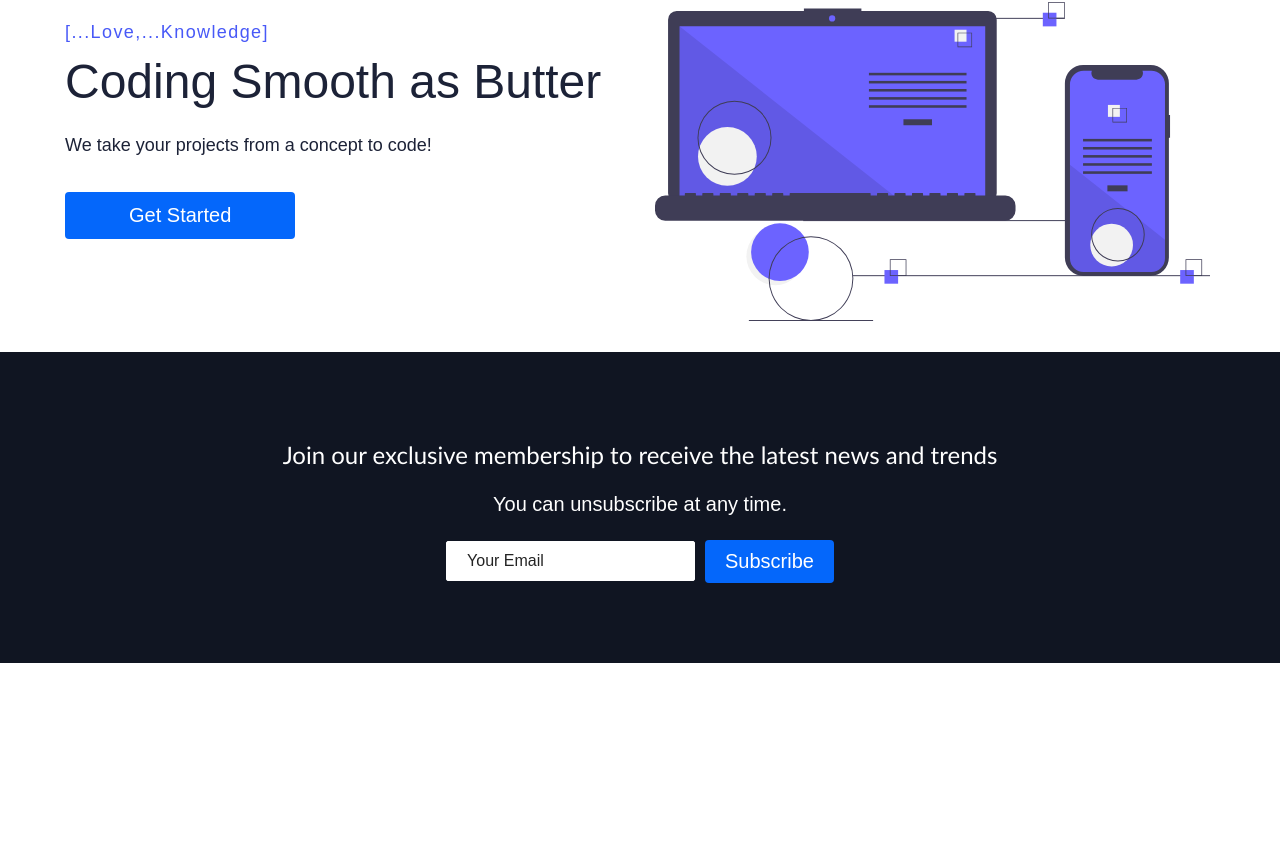
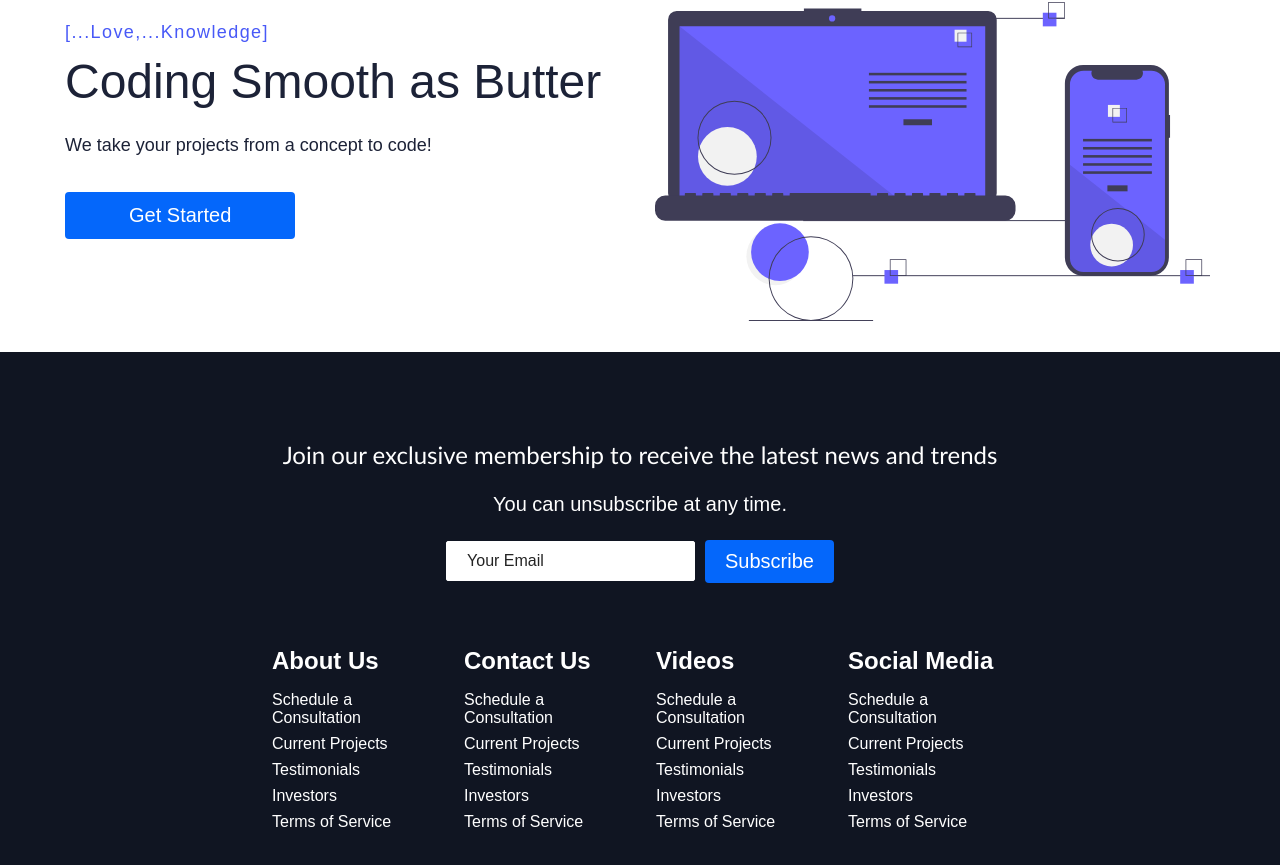
Before and after one commit to CodingButter/CodingButter, a React (Create React App) app: page / in a window 1280 px wide. Shown: the part 460-1325 px from the top of the page. Before the commit the page ends 1123 px from the top, so only its background shows below. Built offline with nearby package versions, Linux system fonts and the light colour scheme.

Commit message:
Added Some Footer Links

```diff
--- a/src/components/Footer/Footer.elements.js
+++ b/src/components/Footer/Footer.elements.js
@@ -1,4 +1,5 @@
 import styled from 'styled-components'
+import {Link} from 'react-router-dom'
 
 export const FooterContainer = styled.div`
     background-color:#101522;
@@ -56,3 +57,53 @@ export const FormInput = styled.input`
         margin:0 0 16px 0;
     }
 `
+export const FooterLinksContainer = styled.div`
+    width:100%;
+    max-width:1000px;
+    display:flex;
+    justify-content:center;
+
+    @media screen and (max-width:820px){
+        padding-top:20px;
+    }
+`
+
+export const FooterLinksWrapper = styled.div`
+    display:flex;
+
+    @media screen and (max-width:820px){
+        flex-direction:column;
+    }
+`
+
+export const FooterLinksItems = styled.div`
+    display:flex;
+    flex-direction:column;
+    align-items:flex-start;
+    margin:16px;
+    text-align:left;
+    width:160px;
+    box-sizing:border-box;
+    color:#fff;
+
+    @media screen and (max-width:420px){
+        margin:0;
+        padding:10px;
+        width:100%;
+    }
+`
+
+export const FooterLinkTitle = styled.h2`
+    margin-bottom:16px;
+`
+
+export const FooterLink = styled(Link)`
+    color:#fff;
+    text-decoration:none;
+    margin-bottom:0.5rem;
+
+    &:hover{
+        color:#0467fb;
+        transition:0.3s ease-out;
+    }
+`
--- a/src/components/Footer/Footer.js
+++ b/src/components/Footer/Footer.js
@@ -1,5 +1,5 @@
 import React from 'react'
-import {FooterContainer,FooterSubscription,FooterSubHeader,FooterSubText,Form,FormInput} from "./Footer.elements"
+import {FooterContainer,FooterSubscription,FooterSubHeader,FooterSubText,Form,FormInput,FooterLinksContainer,FooterLinksWrapper,FooterLinksItems,FooterLink,FooterLinkTitle} from "./Footer.elements"
 import {Button} from "../../globalStyles"
 const Footer = () => {
     return (
@@ -16,6 +16,42 @@ const Footer = () => {
                     <Button fontBig>Subscribe</Button>
                 </Form>
             </FooterSubscription>
+            <FooterLinksContainer>
+                <FooterLinksWrapper>
+                    <FooterLinksItems>
+                        <FooterLinkTitle>About Us</FooterLinkTitle>
+                        <FooterLink to='/consultation'>Schedule a Consultation</FooterLink>
+                        <FooterLink to='/current-projects'>Current Projects</FooterLink>
+                        <FooterLink to='/testimonials'>Testimonials</FooterLink>
+                        <FooterLink to='/investors'>Investors</FooterLink>
+                        <FooterLink to='/tos'>Terms of Service</FooterLink>
+                    </FooterLinksItems>
+                    <FooterLinksItems>
+                        <FooterLinkTitle>Contact Us</FooterLinkTitle>
+                        <FooterLink to='/consultation'>Schedule a Consultation</FooterLink>
+                        <FooterLink to='/current-projects'>Current Projects</FooterLink>
+                        <FooterLink to='/testimonials'>Testimonials</FooterLink>
+                        <FooterLink to='/investors'>Investors</FooterLink>
+                        <FooterLink to='/tos'>Terms of Service</FooterLink>
+                    </FooterLinksItems>
+                    <FooterLinksItems>
+                        <FooterLinkTitle>Videos</FooterLinkTitle>
+                        <FooterLink to='/consultation'>Schedule a Consultation</FooterLink>
+                        <FooterLink to='/current-projects'>Current Projects</FooterLink>
+                        <FooterLink to='/testimonials'>Testimonials</FooterLink>
+                        <FooterLink to='/investors'>Investors</FooterLink>
+                        <FooterLink to='/tos'>Terms of Service</FooterLink>
+                    </FooterLinksItems>
+                    <FooterLinksItems>
+                        <FooterLinkTitle>Social Media</FooterLinkTitle>
+                        <FooterLink to='/consultation'>Schedule a Consultation</FooterLink>
+                        <FooterLink to='/current-projects'>Current Projects</FooterLink>
+                        <FooterLink to='/testimonials'>Testimonials</FooterLink>
+                        <FooterLink to='/investors'>Investors</FooterLink>
+                        <FooterLink to='/tos'>Terms of Service</FooterLink>
+                    </FooterLinksItems>
+                </FooterLinksWrapper>
+            </FooterLinksContainer>
         </FooterContainer>
     )
 }
```
